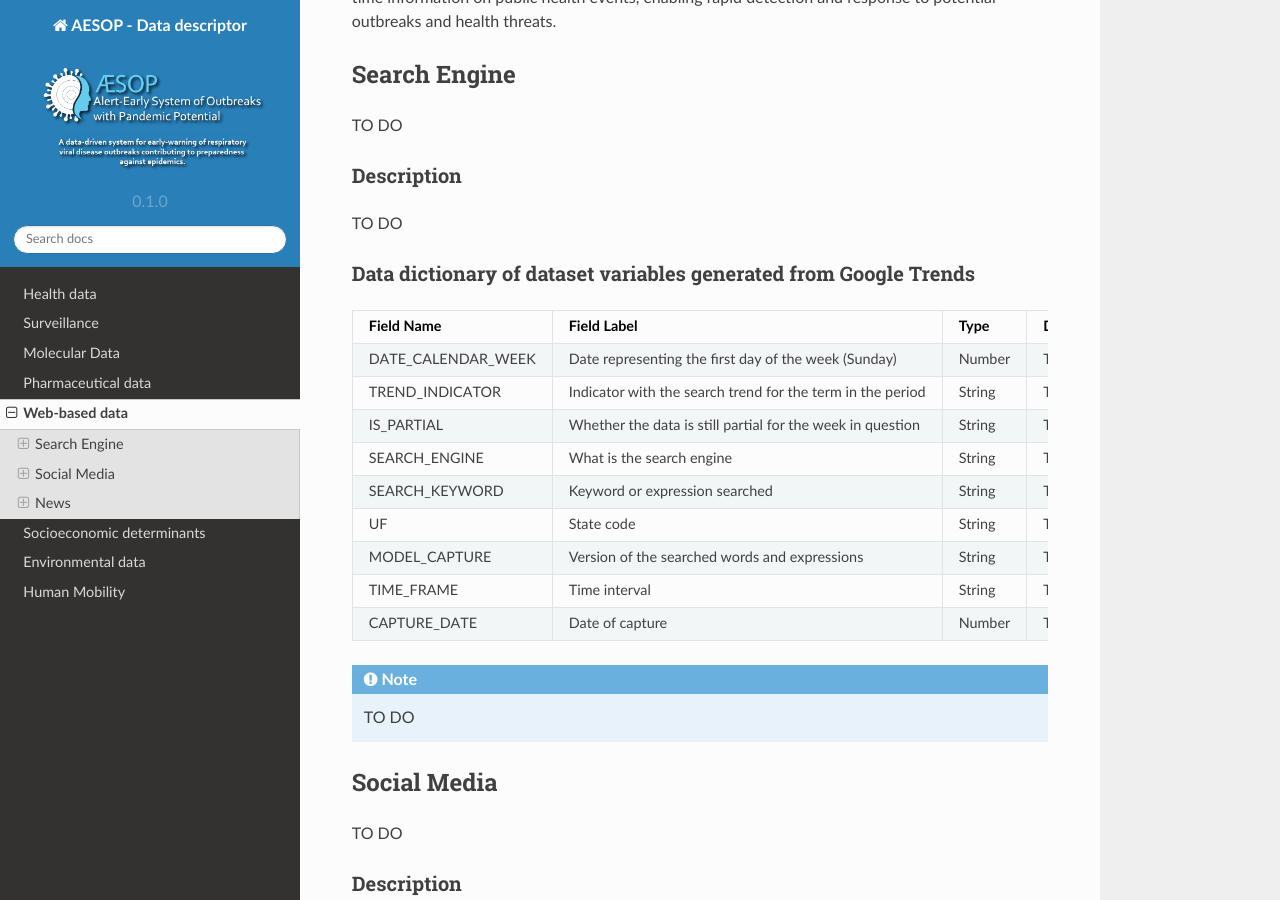
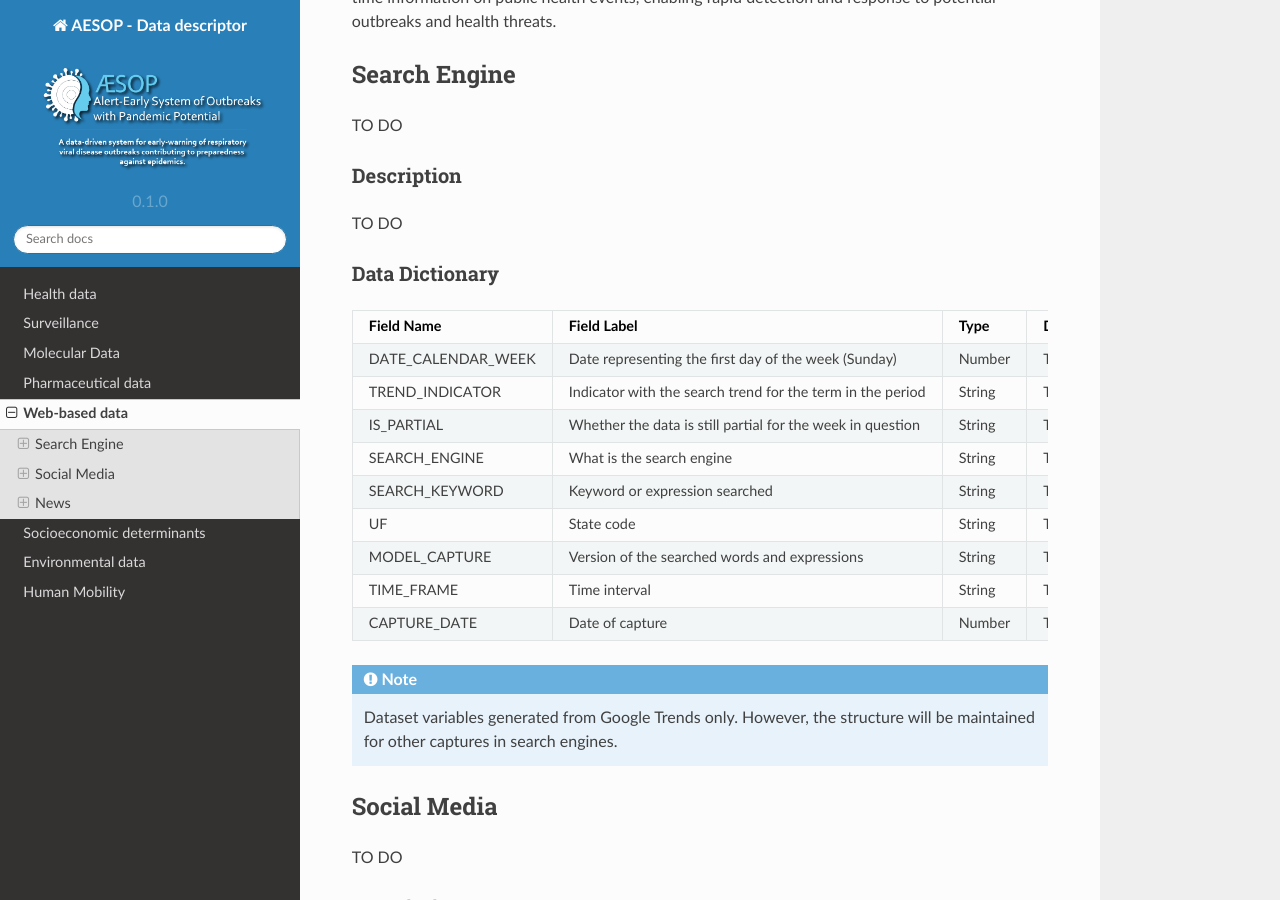
Before and after one commit to cidacslab/AESOP-Data-Documentation, a Sphinx documentation site: the page built from docs/source/web_based.rst, in a window 1280 px wide and 900 px high, scrolled down 294 px. Built offline with Sphinx 7.4.7 and the Read the Docs theme 2.0.0, drawn with Linux system fonts in a browser that asks for light colours.

Commit message:
Update web_based.rst

```diff
--- a/docs/source/web_based.rst
+++ b/docs/source/web_based.rst
@@ -12,7 +12,7 @@ Description
 ^^^^^^^^^^^
 TO DO
 
-Data dictionary of dataset variables generated from Google Trends
+Data Dictionary
 ^^^^^^^^^^^^^^^^^^^^^^^^^^^^^^
 +---------------------+-------------------------------------------------------------+------------+------------------------------------------+
 | Field Name          | Field Label                                                 | Type       | Description                              |
@@ -39,7 +39,7 @@ Data dictionary of dataset variables generated from Google Trends
 
 .. note::
 
-  TO DO
+   Dataset variables generated from Google Trends only. However, the structure will be maintained for other captures in search engines.
 
 
 
```
